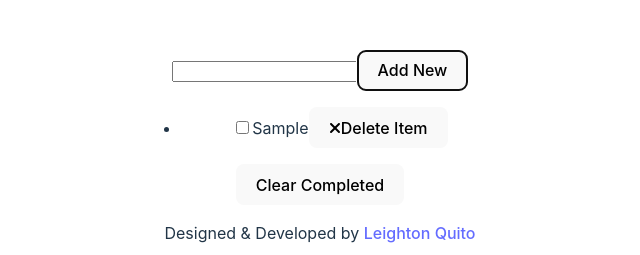
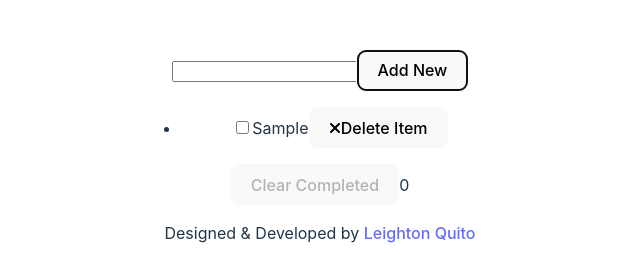
Before and after one commit to iamleigh/react-todo, a React (Vite) app: page / in a window 1280 px wide. Both pictures are taken after typing "Sample" into the empty fields and a click on the button "Add New". Shown: the part 315-570 px from the top of the page, without its empty margins (320-960 px from the left). Built offline with nearby package versions, Linux system fonts and the light colour scheme.

Commit message:
fix: Disable clear button when no item is completed

```diff
--- a/src/components/Reminders.tsx
+++ b/src/components/Reminders.tsx
@@ -6,6 +6,7 @@ const Reminders: React.FC = () => {
 	const [todos, setTodos] = useState<{ id: number, label: string, done: boolean }[]>([]);
 	const [counter, setCounter] = useState<number>(1);
 	const [todoLabel, setTodoLabel] = useState<string>('');
+	const [done, setDone] = useState<number>(0);
 
 	const addItem = () => {
 		if ( '' !== todoLabel ) {
@@ -31,6 +32,7 @@ const Reminders: React.FC = () => {
 		if ( null !== index ) {
 			const updatedTodos = todos.filter( todo => todo.id !== parseInt( index ) );
 			setTodos( updatedTodos );
+			setDone( done - 1 );
 		}
 	}
 
@@ -49,6 +51,7 @@ const Reminders: React.FC = () => {
 			};
 
 			setTodos( updatedTodos );
+			setDone( input.checked ? done + 1 : done - 1 );
 		}
 	}
 
@@ -93,7 +96,15 @@ const Reminders: React.FC = () => {
 				}) }
 			</ul>
 
-			<button onClick={ handleClear }>Clear Completed</button>
+			{ todos.length > 0 &&
+				<button
+					onClick={ handleClear }
+					{ ...( done === 0 && { disabled: true }) }>
+					Clear Completed
+				</button>
+			}
+
+			{ done }
 		</div>
 	);
 }
```
